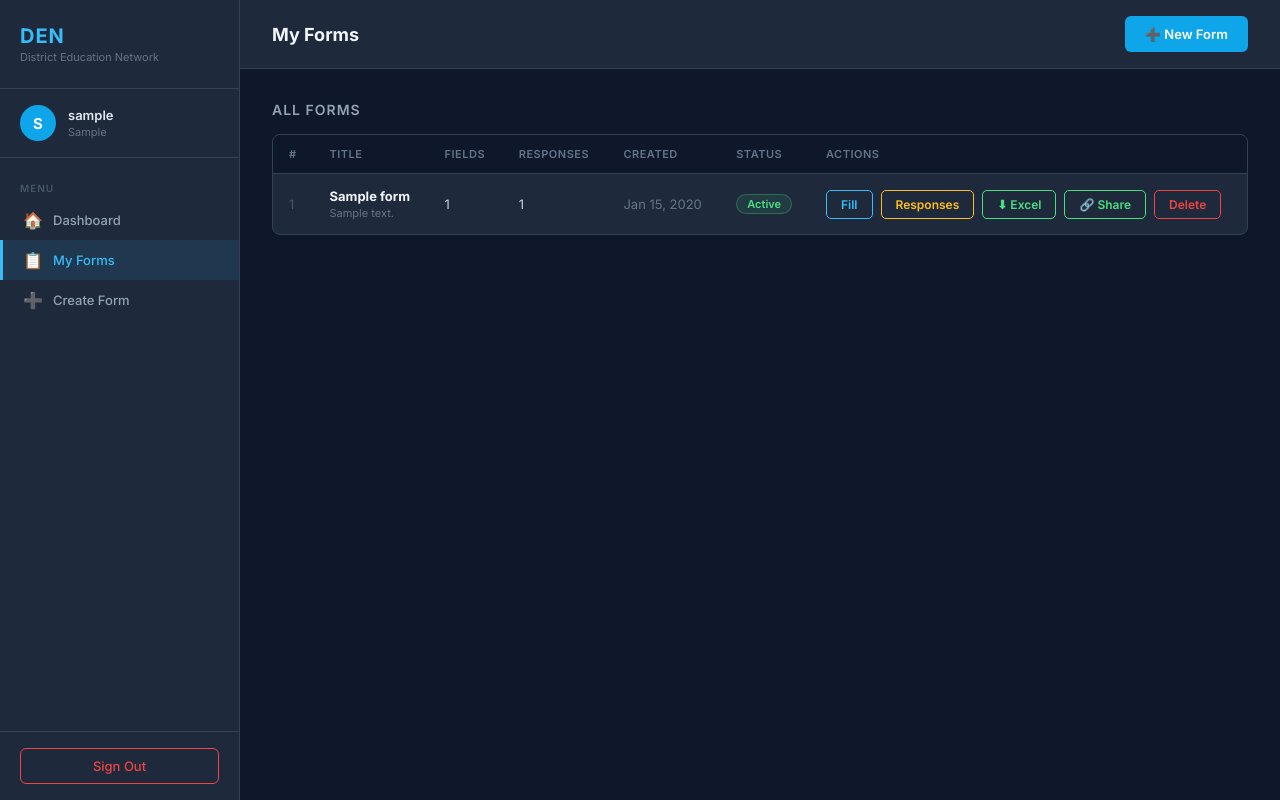
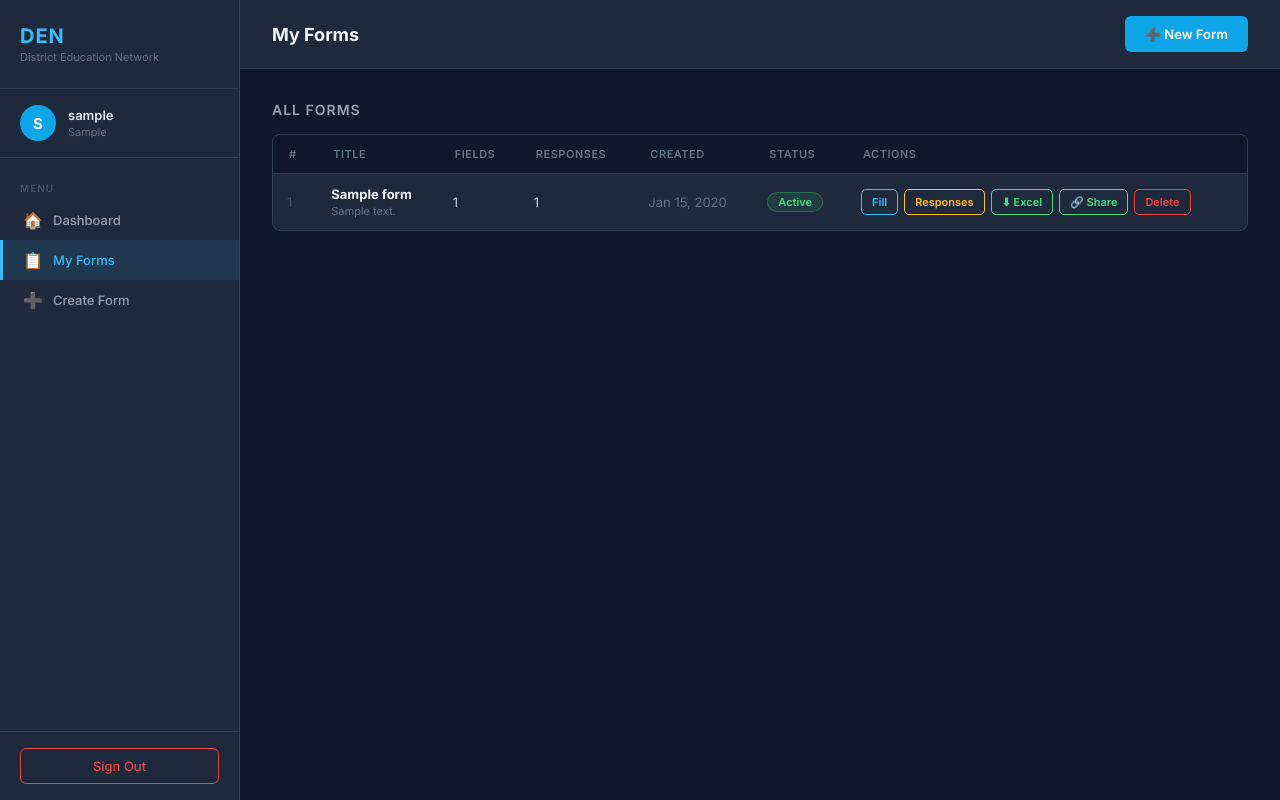
Before and after one commit to raihaiderdev/Sheets_Forms, a Flask app: page /forms in a window 1280 px wide. Run offline with Flask 3, Linux system fonts and the light colour scheme; a user stored in the database is signed in; tables that the repository leaves empty hold one stand-in row (values such as "Sample post"); parts of the project's set-up code (start-up, migrations or seed data) failed here and were passed over.

Commit message:
Fix action buttons wrapping — keep all inline on one row

```diff
--- a/app/templates/forms/forms_list.html
+++ b/app/templates/forms/forms_list.html
@@ -33,7 +33,7 @@
   .btn { padding: 10px 20px; border-radius: 6px; font-size: 13px; font-weight: 600; cursor: pointer; text-decoration: none; display: inline-flex; align-items: center; gap: 8px; border: none; transition: all 0.15s; font-family: inherit; }
   .btn-primary { background: #0ea5e9; color: #fff; }
   .btn-primary:hover { background: #38bdf8; }
-  .btn-sm { padding: 6px 14px; font-size: 12px; border-radius: 5px; font-family: inherit; font-weight: 600; cursor: pointer; text-decoration: none; display: inline-flex; align-items: center; gap: 6px; border: 1px solid; transition: all 0.15s; background: transparent; }
+  .btn-sm { padding: 5px 10px; font-size: 11px; border-radius: 5px; font-family: inherit; font-weight: 600; cursor: pointer; text-decoration: none; display: inline-flex; align-items: center; gap: 4px; border: 1px solid; transition: all 0.15s; background: transparent; white-space: nowrap; }
   .btn-sm.blue { border-color: #38bdf8; color: #38bdf8; }
   .btn-sm.blue:hover { background: #38bdf8; color: #0f172a; }
   .btn-sm.yellow { border-color: #fbbf24; color: #fbbf24; }
@@ -64,10 +64,11 @@
   .table-card { background: #1e293b; border: 1px solid #334155; border-radius: 8px; overflow: hidden; }
   table { width: 100%; border-collapse: collapse; }
   thead th { padding: 12px 16px; text-align: left; font-size: 11px; font-weight: 600; color: #64748b; text-transform: uppercase; letter-spacing: 0.5px; border-bottom: 1px solid #334155; background: #0f172a; }
-  tbody td { padding: 14px 16px; font-size: 13px; color: #cbd5e1; border-bottom: 1px solid rgba(51,65,85,0.5); vertical-align: middle; }
+  tbody td { padding: 12px 14px; font-size: 13px; color: #cbd5e1; border-bottom: 1px solid rgba(51,65,85,0.5); vertical-align: middle; }
+  tbody td:last-child { white-space: nowrap; }
   tbody tr:last-child td { border-bottom: none; }
   tbody tr:hover td { background: rgba(255,255,255,0.02); }
-  .td-actions { display: flex; gap: 8px; flex-wrap: wrap; }
+  .td-actions { display: flex; gap: 6px; flex-wrap: nowrap; align-items: center; }
   .badge { display: inline-block; padding: 2px 10px; border-radius: 99px; font-size: 11px; font-weight: 600; }
   .badge-green { background: rgba(74,222,128,0.1); color: #4ade80; border: 1px solid rgba(74,222,128,0.3); }
   .empty-state { text-align: center; padding: 56px 24px; color: #475569; }
```
